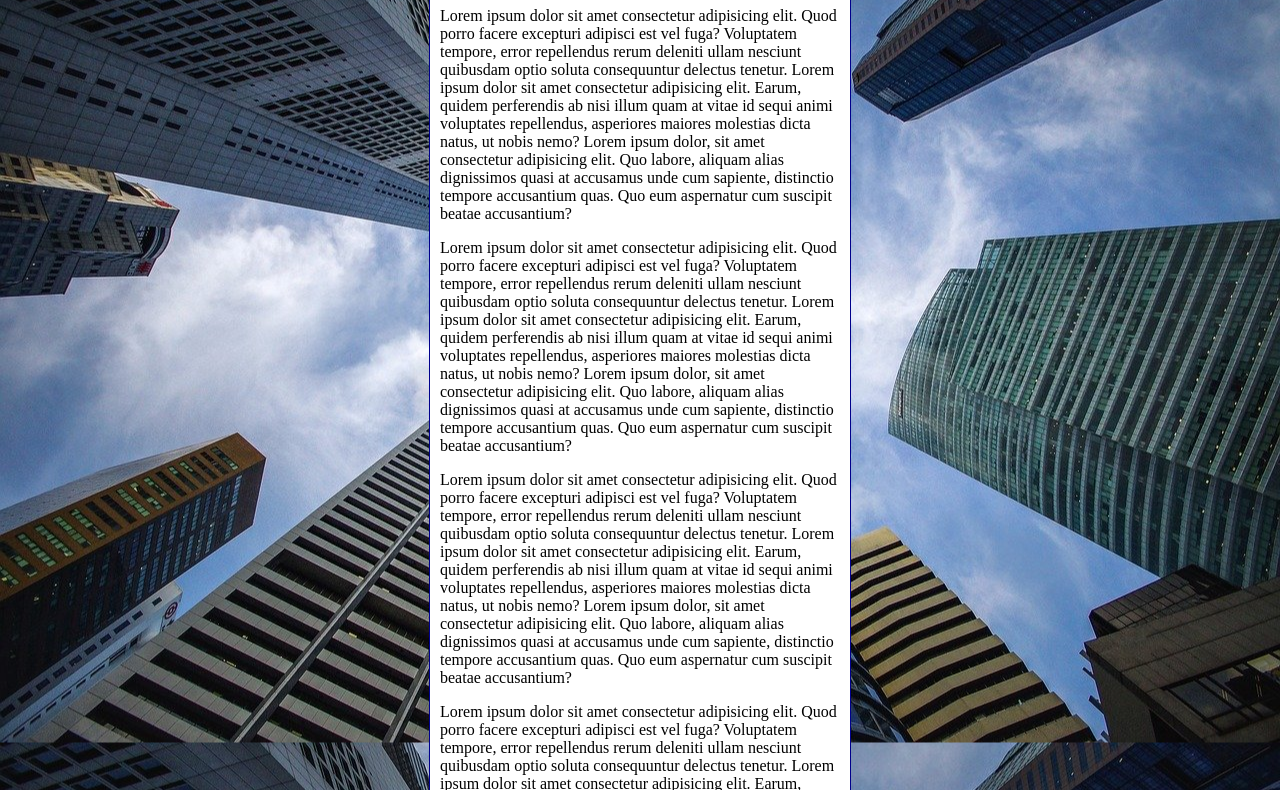
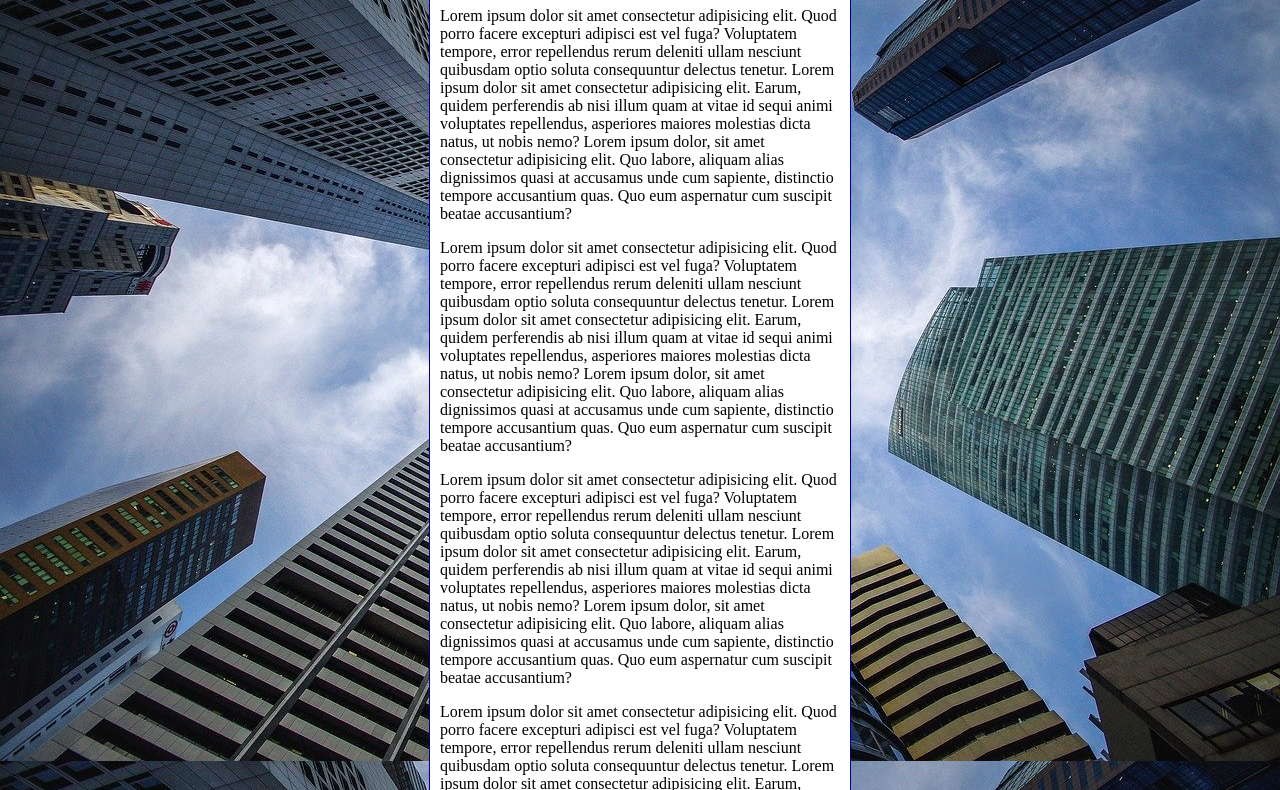
Before and after one commit to wesleisilvestrerodrigues/html-css, a plain HTML site: page ex022/fundo006.html in a window 1280 px wide. Shown: the part 92-882 px from the top of the page. Drawn offline with Linux system fonts and the light colour scheme.

Commit message:
Atualização

```diff
--- a/ex022/fundo006.html
+++ b/ex022/fundo006.html
@@ -3,20 +3,27 @@
 <head>
     <meta charset="UTF-8">
     <meta name="viewport" content="width=device-width, initial-scale=1.0">
-    <title>Document</title>
+    <title>Fundo fixo de tela</title>
     <style>
         body {
             height: 100vh;
-            background-color: black;
+            /*background-color: black;
             background-image: url('imagens/wallpaper002.jpg');
             background-position: center center;
-            background-repeat: repeat-y;
+            background-repeat: no-repeat;
+            background-size: cover;
+            background-attachment: fixed;*/
+
+            /*Shorthand - background
+            color > image > position > repeat > [size] > attachment*/
+
+            background: black url('imagens/wallpaper002.jpg') center center no-repeat fixed;
             background-size: cover;
         }
 
         main {
             background-color: white;
-            width: 400px;
+            max-width: 400px;
             padding: 10px;
             margin: auto;
             border: 1px solid darkblue;
```
